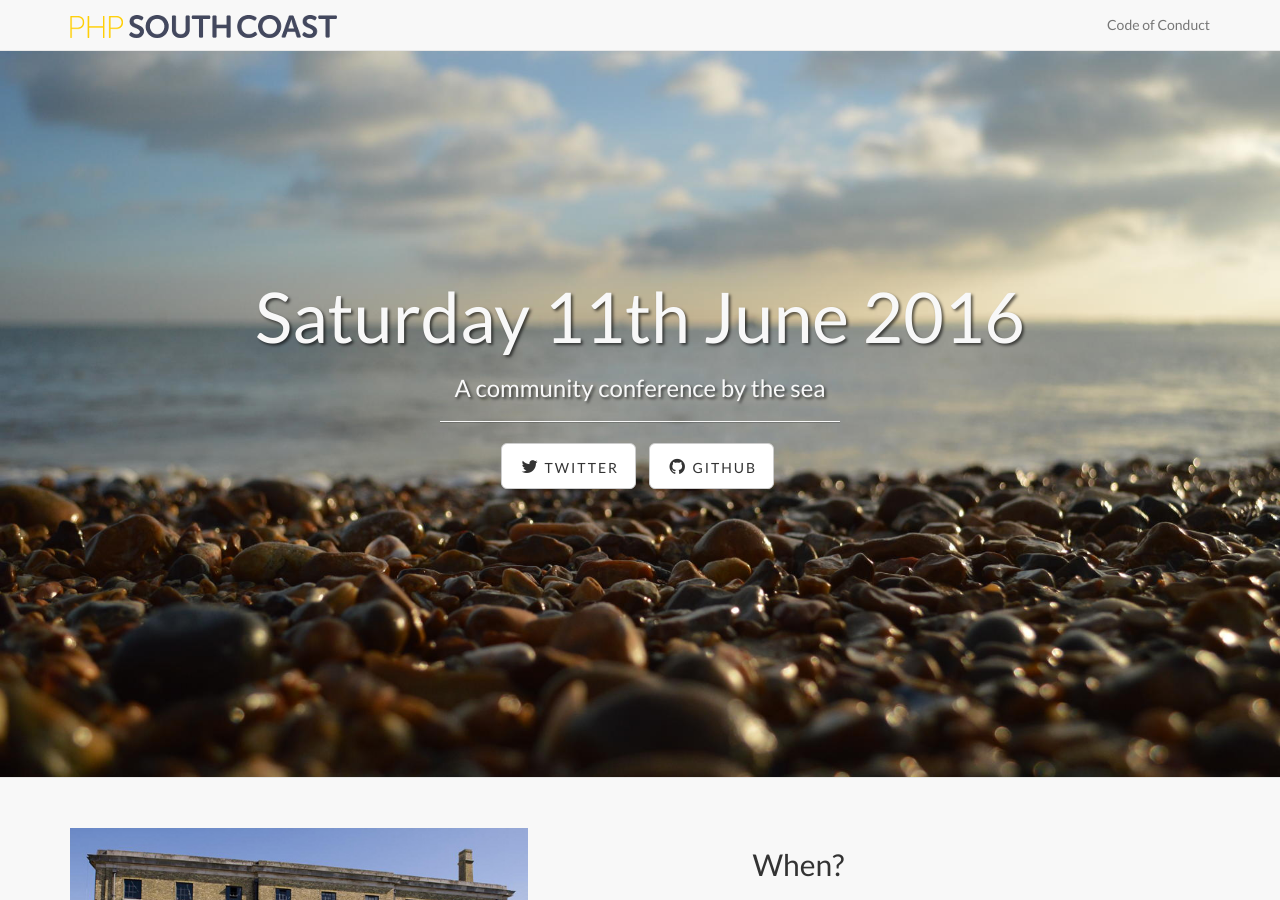
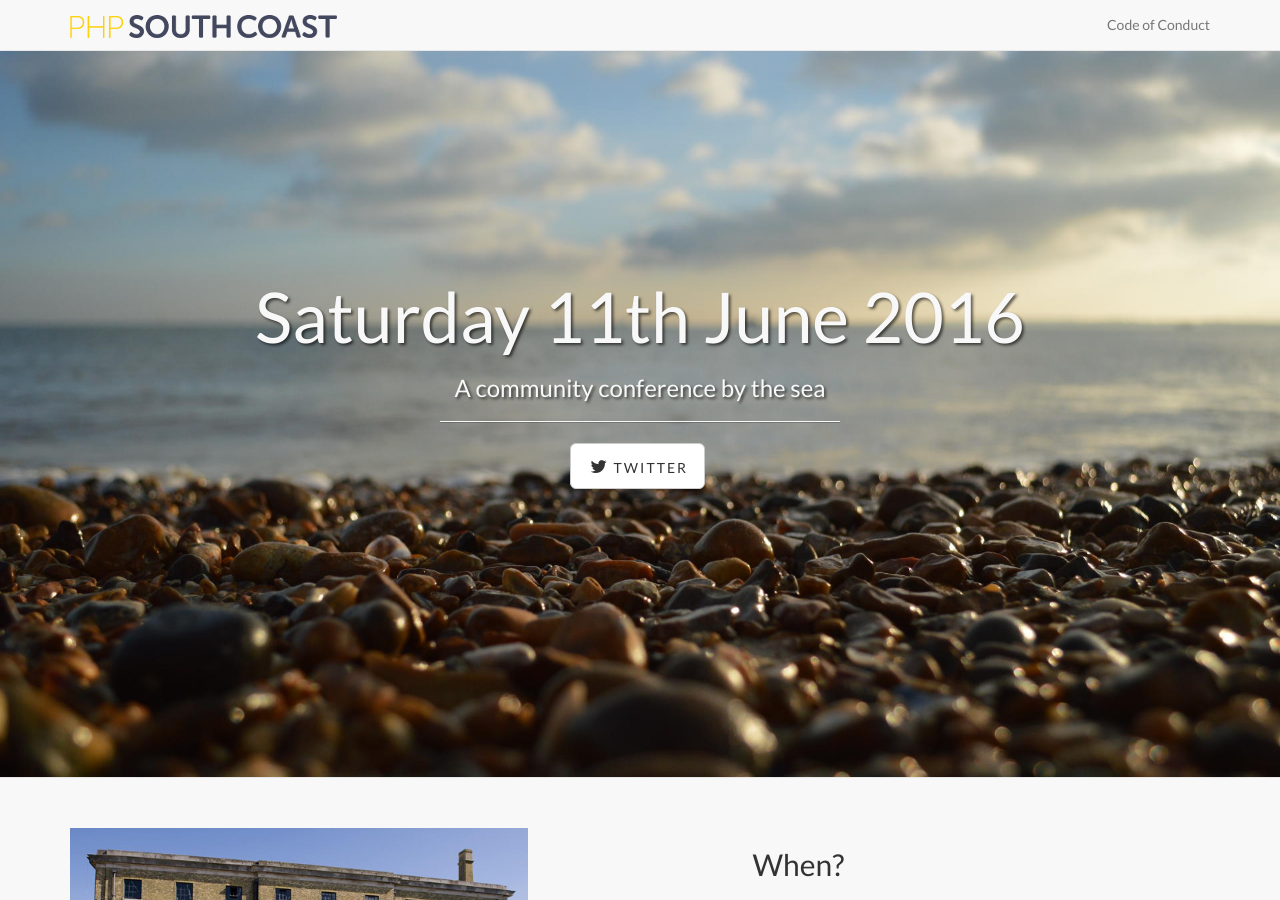
Before and after one commit to phphants/php-south-coast-2016, a Jekyll site: the page built from index.html, in a window 1280 px wide and 900 px high. Built offline with Jekyll 4.4.1, drawn with Linux system fonts in a browser that asks for light colours; some of the changed text lies outside the part shown.

Commit message:
Move github link to footer

```diff
--- a/_config.yml
+++ b/_config.yml
@@ -10,7 +10,7 @@
   Join us for a PHP Conference on the south coast, UK in Summer 2016!
 keywords: "PHP, Conference, South coast, Hampshire, Portsmouth, England"
 copyright: 'Copyright &copy; 2016 PHP South Coast conference. All Rights Reserved.'
-credits: ''
+credits: 'Edit this site on <a href="https://github.com/phphants/php-south-coast-2016">GitHub</a>.'
 confDate: Saturday 11th June 2016
 
 # ----------------------- #
@@ -28,5 +28,3 @@
 social:
   - title: twitter
     url: https://twitter.com/phpsouthcoast
-  - title: github
-    url: https://github.com/phphants/php-south-coast-2016
```
